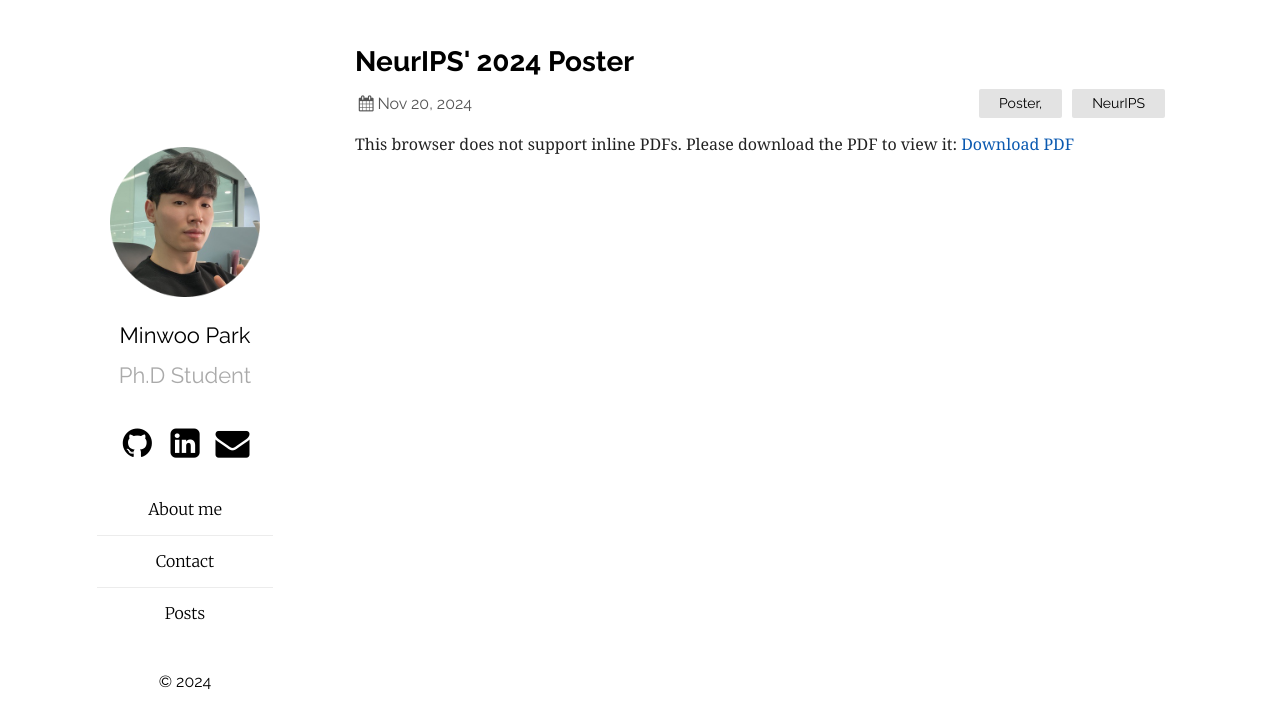
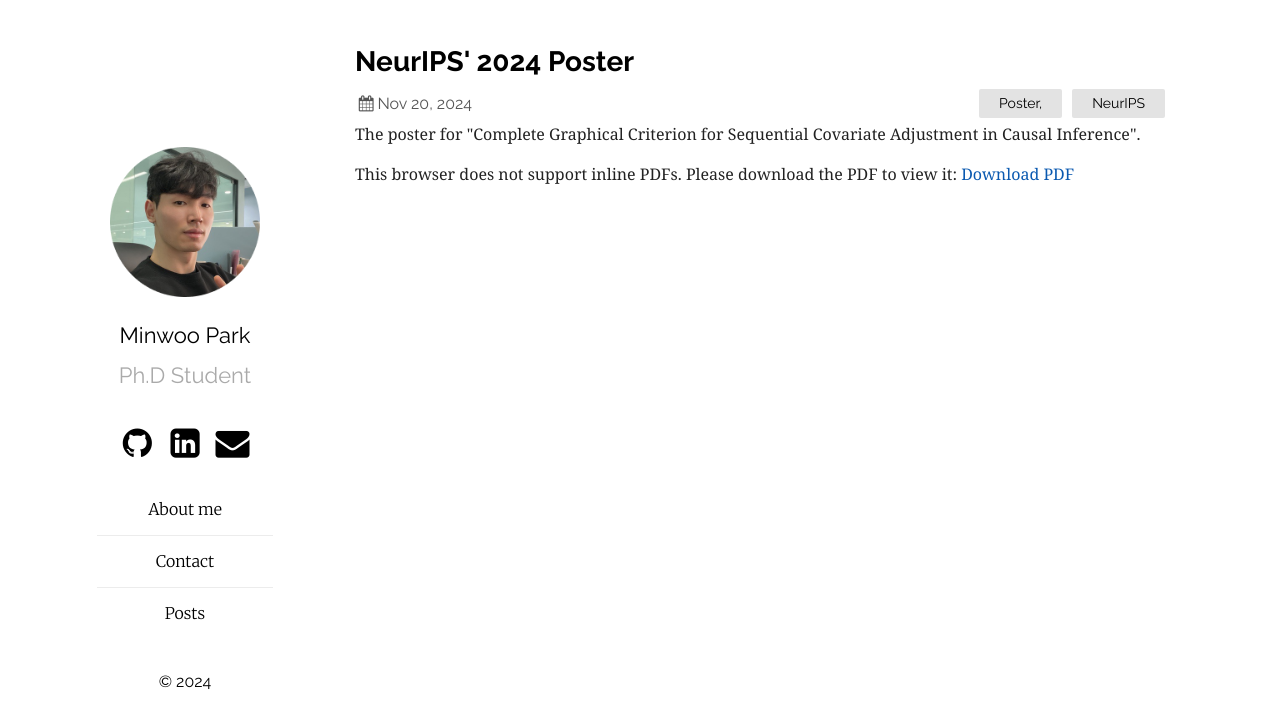
Before and after one commit to MinwooPark96/minwoopark96.github.com, a Jekyll site: the page built from _posts/2024-11-20-Complete Graphical Criterion for Sequential Covariate Adjustment in Causal Inference.html, in a window 1280 px wide and 1004 px high. Shown: the top 728 px of the window. Built offline with Jekyll 4.4.1, drawn with Linux system fonts in a browser that asks for light colours.

Commit message:
Add poster

```diff
--- a/_posts/2024-11-20-Complete Graphical Criterion for Sequential Covariate Adjustment in Causal Inference.html
+++ b/_posts/2024-11-20-Complete Graphical Criterion for Sequential Covariate Adjustment in Causal Inference.html
@@ -5,6 +5,8 @@ date:   2024-11-20
 categories: Poster, NeurIPS
 ---
 
+The poster for "Complete Graphical Criterion for Sequential Covariate Adjustment in Causal Inference".
+
 <div id="pdf" style="height: 800px;"></div>
 <script src="/pdfobject.min.js"></script>
 <script>
```
